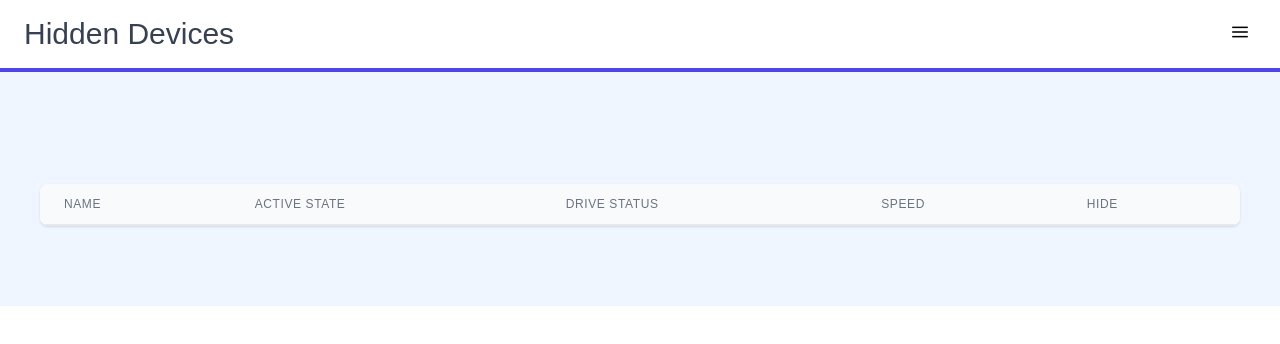
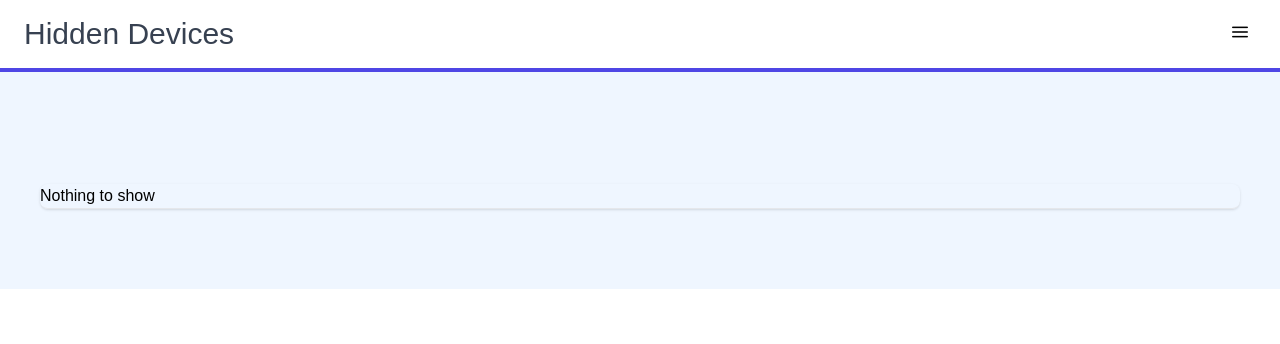
Before and after one commit to AnkurNahar/gps_frontend_vue, a Vue app: page /hidden-devices in a window 1280 px wide. Shown: the top 344 px of the page. Built offline with nearby package versions, Linux system fonts and the light colour scheme.

Commit message:
unhide conditional div

```diff
--- a/src/components/UnhideTable.vue
+++ b/src/components/UnhideTable.vue
@@ -29,7 +29,7 @@
 </script>
 
 <template>
-    <table class="min-w-full">
+    <table v-if="devices.length > 0" class="min-w-full">
         <thead>
             <tr>
                 <th class="px-6 py-3 text-xs font-medium leading-4 tracking-wider text-left text-gray-500 uppercase border-b border-gray-200 bg-gray-50">
@@ -89,4 +89,7 @@
             </tr>
         </tbody>
     </table>
+    <div v-else class="container-xl lg:container m-auto items-center">
+      <h1>Nothing to show</h1>
+    </div>
 </template>
```
